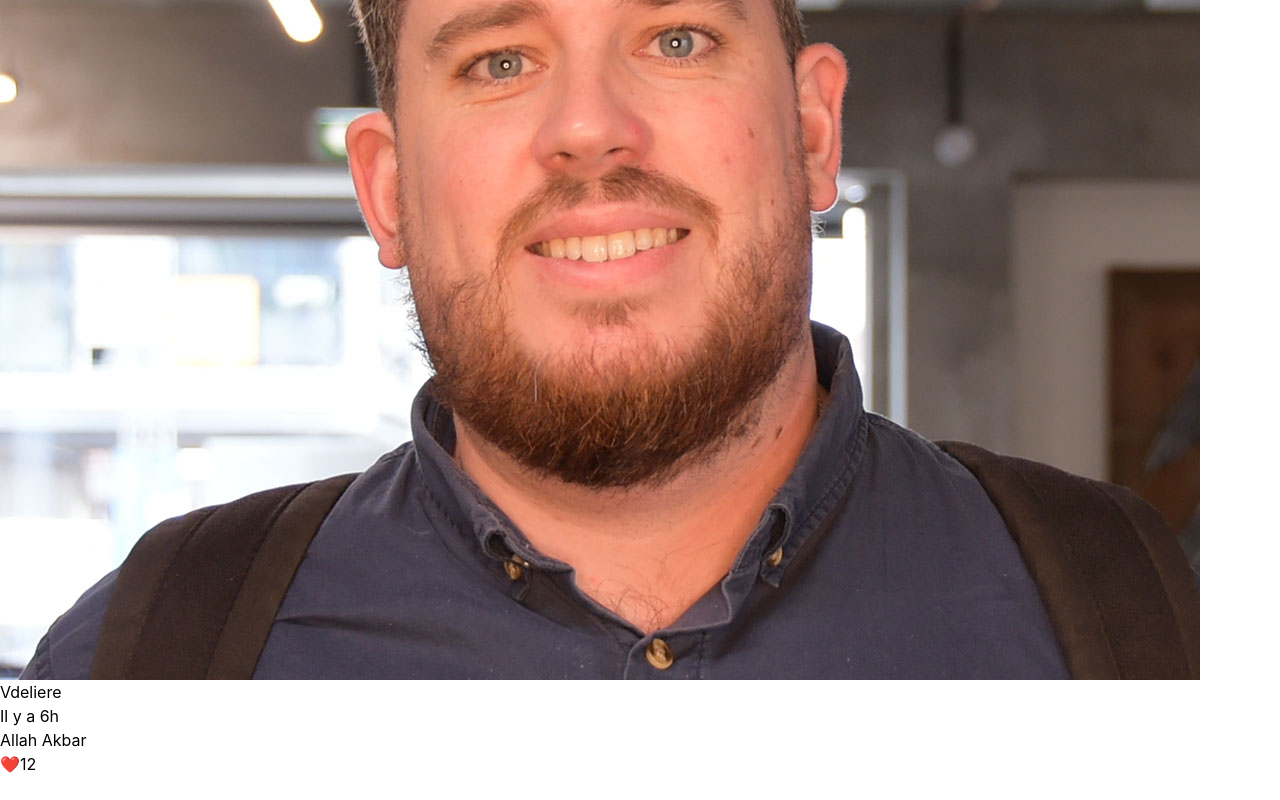
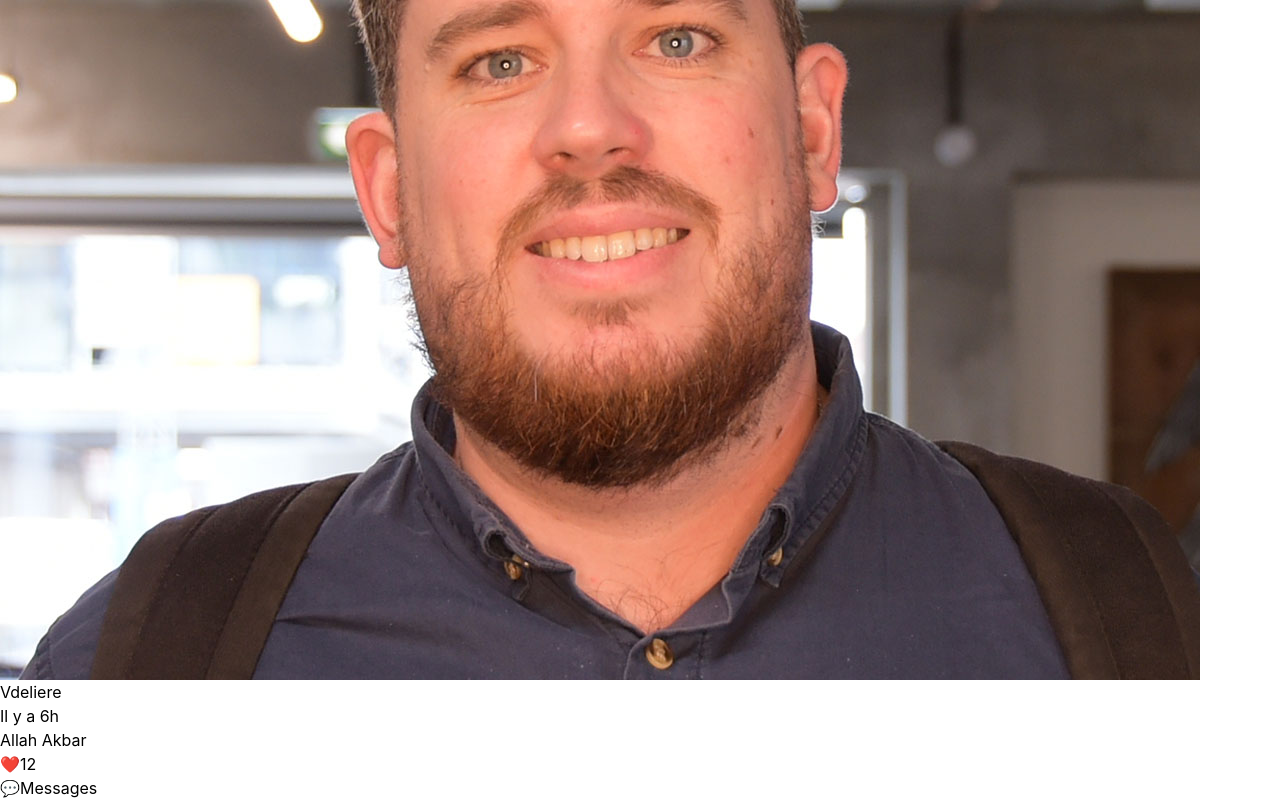
Before and after one commit to zobzob90/ft_transcendance_front, a React (Vite) app in the folder frontend/: page /feed in a window 1280 px wide. Shown: the part 3286-4086 px from the top of the page. Before the commit the page ends 4062 px from the top, so only its background shows below. Built offline with nearby package versions, Linux system fonts and the light colour scheme.

Commit message:
push tchat button

```diff
--- a/frontend/src/pages/Feed/Feed.jsx
+++ b/frontend/src/pages/Feed/Feed.jsx
@@ -6,13 +6,14 @@
 /*   By: eric <eric@student.42.fr>                  +#+  +:+       +#+        */
 /*                                                +#+#+#+#+#+   +#+           */
 /*   Created: 2026/02/06 14:07:04 by eric              #+#    #+#             */
-/*   Updated: 2026/02/06 19:12:08 by eric             ###   ########.fr       */
+/*   Updated: 2026/02/06 19:59:02 by eric             ###   ########.fr       */
 /*                                                                            */
 /* ************************************************************************** */
 
 import { useState } from "react";
 import PostCard from "../../components/PostCard";
 import CreatePostForm from "../../components/CreatePostForm";
+import { Link } from "react-router-dom";
 
 export default function Feed()
 {
@@ -79,6 +80,14 @@ export default function Feed()
                     />
                 ))}
             </div>
+            {/* Bouton flottant chat */}
+            <Link
+                to="/messages"
+                className="fixed bottom-8 right-8 bg-orange-500 text-white p-4 rounded-full shadow-lg hover:bg-orange-600 transition flex items-center space-x-2"
+                >
+                    <span className="text-2xl">💬</span>
+                    <span className="hidden sm:block">Messages</span>
+                </Link>
         </div>
     );
 }
```
Also changed, not shown: frontend/src/pages/Login/Login.css (deleted).
